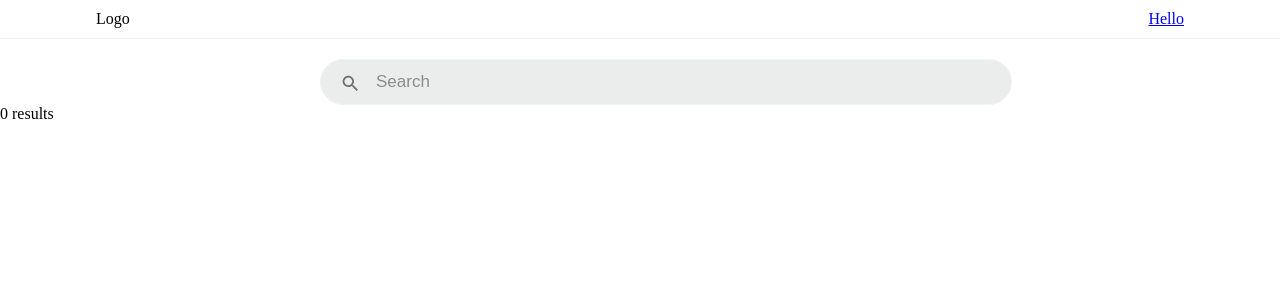
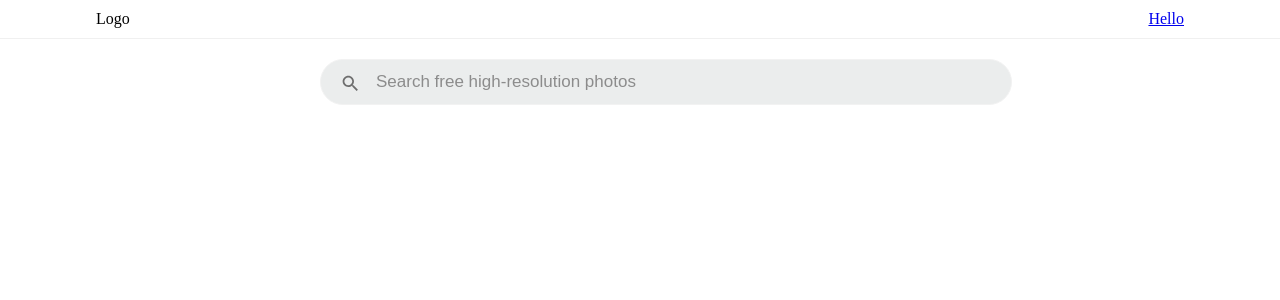
Before and after one commit to itsrojasleon/unsplash-app, a React (Create React App) app: page / in a window 1280 px wide. Shown: the top 300 px of the page. Built offline with nearby package versions, Linux system fonts and the light colour scheme.

Commit message:
Added styles

```diff
--- a/src/components/App.tsx
+++ b/src/components/App.tsx
@@ -16,3 +16,4 @@ export const App = (): JSX.Element => {
     </BrowserRouter>
   );
 };
+// 240	241	243
--- a/src/components/SearchBar.tsx
+++ b/src/components/SearchBar.tsx
@@ -20,7 +20,7 @@ export const SearchBar = ({ onSubmit }: any): JSX.Element => {
       <input
         className="search-bar input"
         type="text"
-        placeholder="Search"
+        placeholder="Search free high-resolution photos"
         onChange={onInutChange}
       />
     </form>
--- a/src/screens/Home.tsx
+++ b/src/screens/Home.tsx
@@ -15,7 +15,6 @@ export default () => {
   return (
     <div>
       <SearchBar onSubmit={onSubmit} />
-      <div>{results.length} results</div>
       <ImageList images={results} />
     </div>
   );
--- a/src/styles/components/ImageList.css
+++ b/src/styles/components/ImageList.css
@@ -1,11 +1,21 @@
 .image-list {
+  width: 90%;
+  margin: auto;
   display: grid;
   grid-template-columns: repeat(auto-fill, minMax(250px, 1fr));
-
   grid-auto-rows: 10px;
+  column-gap: 1px;
+  row-gap: 0.5px;
 }
 
 .image-list img {
   width: 250px;
   grid-row-end: span 2;
+  border-radius: 15px;
 }
+
+@media (max-width: 767px) {
+  .image-list {
+    width: 100%;
+  }
+}
--- a/src/styles/components/SearchBar.css
+++ b/src/styles/components/SearchBar.css
@@ -2,7 +2,7 @@
   text-align: center;
   position: relative;
   width: 50%;
-  margin: auto;
+  margin: 0 auto 20px auto;
 }
 .search-bar.input {
   width: 100%;
```
